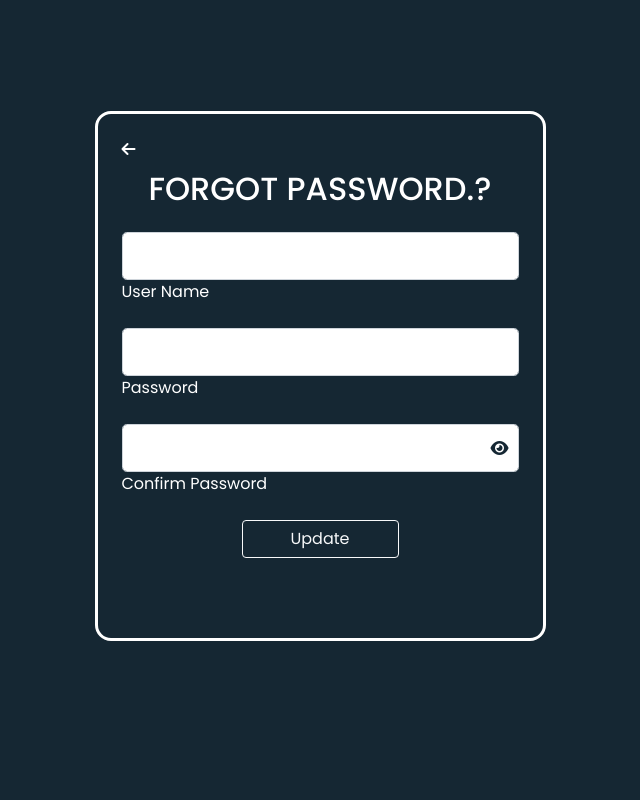
After one commit to Shemeemvp/CabBilling, a Django app: page /forgot_password in a window 1280 px wide. The commit adds this page. Shown: the whole page, without its empty margins (320-960 px from the left). Run offline with Django 4.2, Linux system fonts and the light colour scheme; some libraries are stand-ins or nearby versions.

Commit message:
Forgot password feature implemented.

```diff
--- /dev/null
+++ b/CabApp/templates/forgot_password.html
@@ -0,0 +1,158 @@
+<!DOCTYPE html>
+<html lang="en">
+<head>
+    {% load static %}
+    <meta charset="UTF-8">
+    <meta name="viewport" content="width=device-width, initial-scale=1.0">
+
+    <!-- Google Web Fonts -->
+    <link rel="preconnect" href="https://fonts.googleapis.com">
+    <link rel="preconnect" href="https://fonts.gstatic.com" crossorigin>
+    <link href="https://fonts.googleapis.com/css2?family=Open+Sans:wght@400;600&family=Roboto:wght@500;700&display=swap" rel="stylesheet">
+
+    <!-- Icon Font Stylesheet -->
+    <link href="https://cdnjs.cloudflare.com/ajax/libs/font-awesome/5.10.0/css/all.min.css" rel="stylesheet">
+    <link rel="stylesheet" href="https://cdnjs.cloudflare.com/ajax/libs/font-awesome/6.4.2/css/all.min.css" integrity="sha512-z3gLpd7yknf1YoNbCzqRKc4qyor8gaKU1qmn+CShxbuBusANI9QpRohGBreCFkKxLhei6S9CQXFEbbKuqLg0DA==" crossorigin="anonymous" referrerpolicy="no-referrer" />
+    <link href="https://cdn.jsdelivr.net/npm/bootstrap-icons@1.4.1/font/bootstrap-icons.css" rel="stylesheet">
+
+    <!-- Customized Bootstrap Stylesheet -->
+    <link rel="stylesheet" href="{% static 'assets/vendor/bootstrap/css/bootstrap.min.css' %}">
+
+    <!-- Box icon -->
+    <link rel="stylesheet" href="{% static 'assets/vendor/boxicons/css/boxicons.css' %}">
+
+    <!-- Template Stylesheet -->
+    <script src="https://code.jquery.com/jquery-3.1.0.min.js"></script>
+    <script src="https://ajax.googleapis.com/ajax/libs/jquery/3.7.1/jquery.min.js"></script>
+    <script src="https://cdnjs.cloudflare.com/ajax/libs/sweetalert/2.1.2/sweetalert.min.js" integrity="sha512-AA1Bzp5Q0K1KanKKmvN/4d3IRKVlv9PYgwFPvm32nPO6QS8yH1HO7LbgB1pgiOxPtfeg5zEn2ba64MUcqJx6CA==" crossorigin="anonymous" referrerpolicy="no-referrer" ></script>
+    <title>Registration</title>
+</head>
+<body>
+  <style>
+    @import url('https://fonts.googleapis.com/css2?family=Poppins:wght@300;400;500;700;900&display=swap');
+
+    *, body {
+        font-family: 'Poppins', sans-serif;
+        font-weight: 400;
+        -webkit-font-smoothing: antialiased;
+        text-rendering: optimizeLegibility;
+        -moz-osx-font-smoothing: grayscale;
+    }
+
+    html, body {
+        height: 100%;
+        background-color: #152733;
+    }
+    .eye-icon {
+      position: absolute;
+      right: 10px;
+      top: 30%;
+      transform: translateY(-50%);
+      cursor: pointer;
+    }
+</style>
+  <section class="vh-100 gradient-custom">
+    <div class="container py-5 h-100">
+      <div class="row d-flex justify-content-center align-items-center h-100">
+        <div class="col-12 col-md-8 col-lg-6 col-xl-5">
+          <div class="card bg-transparent text-white mb-5 mt-0" style="border-radius: 1rem; border: 3px solid #fff;">
+            <span class="ms-4 mt-4" style="cursor: pointer;" onclick="window.location.href='/'"><i class="fa fa-arrow-left fw-bold text-white"></i></span>
+            <div class="card-body p-4 pt-2 py-5">
+              <div class="mb-md-3 pb-3">
+
+                <h2 class="text-uppercase text-center mb-4">Forgot Password.?</h2>
+
+                <form action="{% url 'updatePassword' %}" method="post" class="form" onsubmit="return validateForm()">
+                  {% csrf_token %}
+                  <div class="form-outline mb-3 position-relative">
+                    <input type="text" id="userName" name="username" class="form-control form-control-lg" required/>
+                    <label class="form-label text-left" for="userName">User Name</label>
+                    <div class="text-danger" style="font-size: 0.85rem; width: max-content;" id="userErr"></div>
+                  </div>
+
+                  <div class="form-outline mb-3 position-relative">
+                    <input type="text" id="password" pattern="(?=.*\d)(?=.*[a-z])(?=.*[A-Z]).{8,}" title="Must contain at least one number and one uppercase and lowercase letter, and at least 8 or more characters" name="password" class="form-control form-control-lg" required/>
+                    <label class="form-label text-left" for="password">Password</label>
+                    <div class="text-danger" style="font-size: 0.85rem; width: max-content;" id="passErr"></div>
+                  </div>
+
+                  <div class="form-outline mb-3 position-relative">
+                    <input type="password" id="confirmPassword" name="confirm_password" class="form-control form-control-lg" required/>
+                    <i class="fa fa-eye eye-icon" style="color: #152733;" onclick="togglePasswordVisibility()"></i>
+                    <label class="form-label text-left" for="confirmPassword">Confirm Password</label>
+                    <div class="text-danger" style="font-size: 0.85rem; width: max-content;" id="confirmPassErr"></div>
+                  </div>
+
+                  <div class="d-flex justify-content-center"><button class="btn btn-outline-light px-5" type="submit">Update</button></div>
+
+                </form>
+
+              </div>
+
+            </div>
+          </div>
+        </div>
+      </div>
+    </div>
+  </section>
+
+
+  <script src="https://cdn.jsdelivr.net/npm/bootstrap@5.0.0/dist/js/bootstrap.bundle.min.js"></script>
+  <script src="{% static 'assets/lib/owlcarousel/owl.carousel.min.js' %}"></script>
+
+  <script>
+
+    function togglePasswordVisibility(){
+      if($('#confirmPassword').attr('type') == 'text'){
+        $('#confirmPassword').attr('type','password')
+      }else{
+        $('#confirmPassword').attr('type','text')
+      }
+    }
+
+    function validateForm(){
+      var pss = $('#password').val()
+      var conf = $('#confirmPassword').val()
+      if(pss != conf){
+        alert('Password and confirm password should be same.!')
+        return false
+      }
+      return true
+    }
+  </script>
+
+  {%if messages%} {%for message in messages%} {%if message.tags == "success"%}
+  <script>
+    swal({
+      position: "top-end",
+      icon: "success",
+      title: "{{message}}",
+    });
+  </script>
+  {%elif message.tags == "warning"%}
+  <script>
+    swal({
+      position: "top-end",
+      icon: "warning",
+      title: "{{message}}",
+    });
+  </script>
+  {%elif message.tags == "error"%}
+  <script>
+    swal({
+      position: "top-end",
+      icon: "error",
+      title: "{{message}}",
+    });
+  </script>
+  {%else%}
+  <script>
+    swal({
+      position: "top-end",
+      icon: "info",
+      title: "{{message}}",
+    });
+  </script>
+  {%endif%} {%endfor%} {%endif%}
+</body>
+</html>
--- a/CabApp/templates/login.html
+++ b/CabApp/templates/login.html
@@ -77,7 +77,7 @@
                           <i class="fa fa-eye eye-icon" style="color: #152733;" onclick="togglePasswordVisibility()"></i>
                           <label class="form-label" for="password">Password</label>
                         </div>
-                        <p class="small mb-3 pb-lg-2 text-center"><a class="text-white-50" href="#!">Forgot password?</a></p>
+                        <p class="small mb-3 pb-lg-2 text-center"><a class="text-white-50" href="{% url 'forgotPassword' %}">Forgot password?</a></p>
                         <div class="d-flex justify-content-center"><button class="btn btn-outline-light px-5" type="submit">Login</button></div>
                     </form>
 
--- a/CabApp/urls.py
+++ b/CabApp/urls.py
@@ -19,4 +19,6 @@ urlpatterns = [
     path('update_ride/<int:id>',views.updateRide, name='updateRide'),
     path('feedbacks',views.feedbacks, name='feedbacks'),
     path('delete_bill/<int:id>',views.deleteBill, name='deleteBill'),
+    path('forgot_password',views.forgotPassword, name='forgotPassword'),
+    path('update_password',views.updatePassword, name='updatePassword'),
 ]
--- a/CabApp/views.py
+++ b/CabApp/views.py
@@ -581,3 +581,28 @@ def deleteBill(request, id):
         return redirect(allTrips)
     else:
         return redirect('/')
+
+def forgotPassword(request):
+    return render(request, 'forgot_password.html')
+
+def updatePassword(request):
+    if request.method == 'POST':
+        uName = request.POST['username']
+
+        if not User.objects.filter(username = uName).exists():
+            res = f'<script>alert("User name `{uName}` not found, Please try again.!");window.history.back();</script>'
+            return HttpResponse(res)
+        else:
+            user = User.objects.get(username = uName)
+            pas = request.POST['password']
+            cnfPas = request.POST['confirm_password']
+            if pas == cnfPas:
+                user.set_password(pas)
+                user.save()
+                messages.success(request, 'Password Updated successfully')
+                return redirect('/')
+            else:
+                res = f'<script>alert("Password and confirm password should be same.!");window.history.back();</script>'
+                return HttpResponse(res)
+    else:
+        return redirect('/')
```
